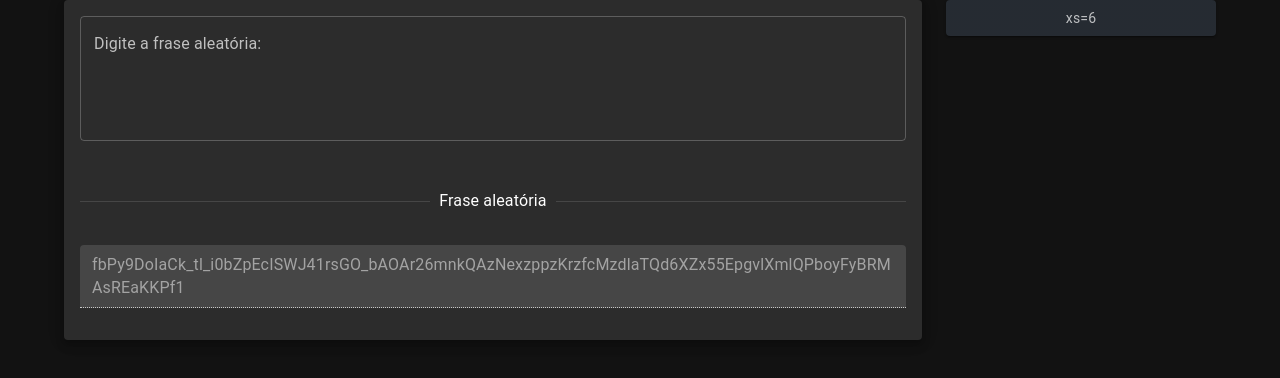
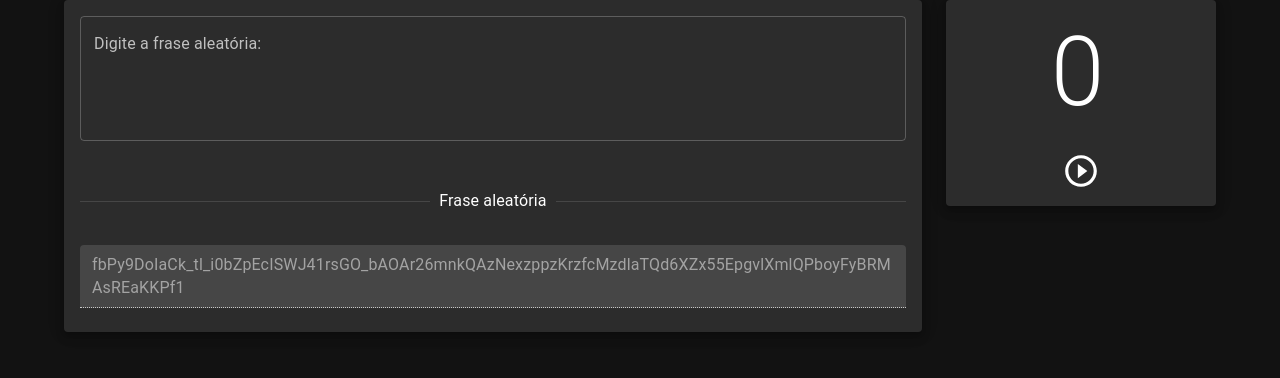
Before and after one commit to felipeproj/react-typer, a React (Create React App) app: page / in a window 1280 px wide. Shown: the top 378 px of the page. Built offline with nearby package versions, Linux system fonts and the light colour scheme.

Commit message:
feat: Adicionando componente Countdown

```diff
--- a/package.json
+++ b/package.json
@@ -5,6 +5,7 @@
   "dependencies": {
     "@emotion/react": "^11.10.4",
     "@emotion/styled": "^11.10.4",
+    "@mui/icons-material": "^5.10.6",
     "@mui/material": "^5.10.7",
     "@testing-library/jest-dom": "^5.16.5",
     "@testing-library/react": "^13.4.0",
--- /dev/null
+++ b/src/components/countdown/Countdown.js
@@ -0,0 +1,96 @@
+import * as React from "react";
+import Card from "@mui/material/Card";
+import CardActions from "@mui/material/CardActions";
+import CardContent from "@mui/material/CardContent";
+import Typography from "@mui/material/Typography";
+import Box from "@mui/material/Box";
+import IconButton from "@mui/material/IconButton";
+import PlayCircleOutlineIcon from "@mui/icons-material/PlayCircleOutline";
+import PauseCircleOutlineIcon from "@mui/icons-material/PauseCircleOutline";
+import StopCircleIcon from "@mui/icons-material/StopCircle";
+
+const centralizeCardContent = {
+  display: "flex",
+  alignItems: "center",
+  justifyContent: "center",
+  pl: 1,
+  pb: 1,
+  width: "100%",
+};
+
+function Countdown({ defaultTime = 15 }) {
+  const [showStart, setShowStart] = React.useState(true);
+  const [timerPaused, setTimerPaused] = React.useState(false);
+  const [timer, setTimer] = React.useState(0);
+
+  React.useEffect(() => {
+    const interval = setInterval(() => {
+      if (!timerPaused) setTimer((timer) => timer - 1);
+    }, 1000);
+    timer === 0 && finalizeTimer(interval);
+
+    return () => clearInterval(interval);
+  }, [timer, timerPaused]);
+
+  function startTimer() {
+    setShowStart(false);
+    setTimerPaused(false);
+    setTimer(timer === 0 ? defaultTime : timer);
+  }
+
+  function pauseTimer() {
+    setTimerPaused(true);
+    setTimer(timer);
+  }
+
+  function finalizeTimer(interval) {
+    clearInterval(interval);
+    setShowStart(true);
+    setTimerPaused(false);
+  }
+
+  function stopTimer() {
+    setTimer(0);
+  }
+
+  return (
+    <React.Fragment>
+      <Card variant="elevation" elevation={6}>
+        <CardContent sx={centralizeCardContent}>
+          <Typography variant="h1" component="h2">
+            {timer}
+          </Typography>
+        </CardContent>
+        <CardActions sx={centralizeCardContent}>
+          <Box>
+            {timerPaused ? (
+              <IconButton aria-label="stop">
+                <StopCircleIcon
+                  sx={{ height: 38, width: 38 }}
+                  onClick={stopTimer}
+                />
+              </IconButton>
+            ) : null}
+            {!showStart && !timerPaused ? (
+              <IconButton aria-label="pause">
+                <PauseCircleOutlineIcon
+                  sx={{ height: 38, width: 38 }}
+                  onClick={pauseTimer}
+                />
+              </IconButton>
+            ) : (
+              <IconButton aria-label="play">
+                <PlayCircleOutlineIcon
+                  sx={{ height: 38, width: 38 }}
+                  onClick={startTimer}
+                />
+              </IconButton>
+            )}
+          </Box>
+        </CardActions>
+      </Card>
+    </React.Fragment>
+  );
+}
+
+export default Countdown;
--- a/src/components/typer/Typer.js
+++ b/src/components/typer/Typer.js
@@ -1,9 +1,7 @@
 import * as React from "react";
 import Card from "@mui/material/Card";
-import CardActions from "@mui/material/CardActions";
 import CardContent from "@mui/material/CardContent";
 import Divider from "@mui/material/Divider";
-import Chip from "@mui/material/Chip";
 import TextField from "@mui/material/TextField";
 import Collapse from "@mui/material/Collapse";
 import Alert from "@mui/material/Alert";
@@ -86,7 +84,6 @@ function Typer({
             size="small"
           />
         </CardContent>
-        <CardActions></CardActions>
       </Card>
     </React.Fragment>
   );
--- a/src/pages/home/Home.js
+++ b/src/pages/home/Home.js
@@ -4,6 +4,7 @@ import Container from "@mui/material/Container";
 import Paper from "@mui/material/Paper";
 import Grid from "@mui/material/Unstable_Grid2";
 import Typer from "../../components/typer/Typer";
+import Countdown from "../../components/countdown/Countdown";
 import { AlertConfigurationEnum } from "../../components/typer/AlertConfiguration";
 
 const Item = styled(Paper)(({ theme }) => ({
@@ -52,7 +53,7 @@ function Home() {
           />
         </Grid>
         <Grid xs={3}>
-          <Item>xs=6</Item>
+          <Countdown />
         </Grid>
       </Grid>
     </Container>
```
Also changed, not shown: 1 other file (tests, documents, lock files or other folders).
